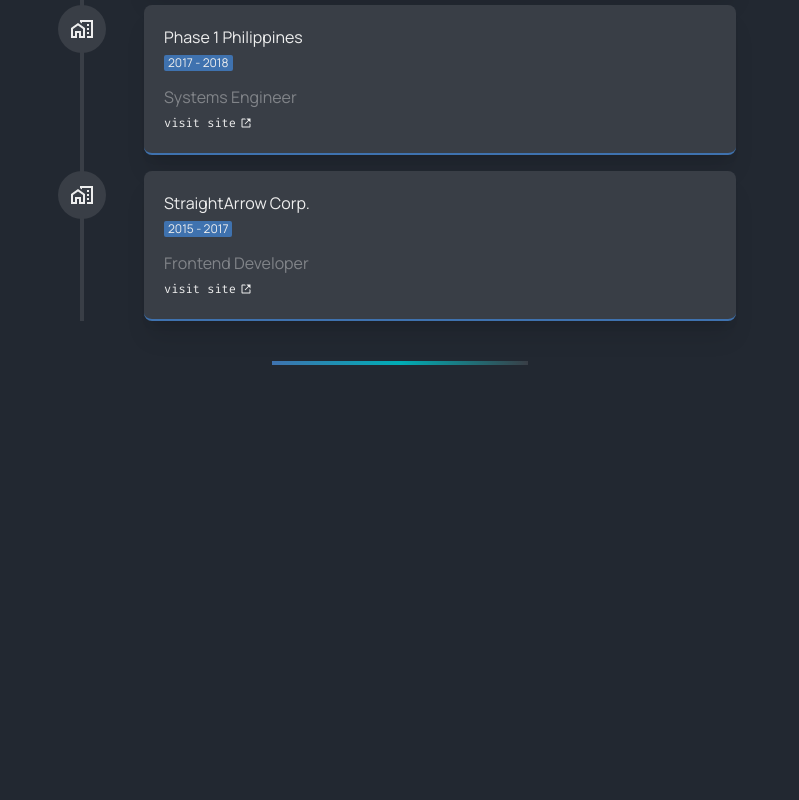
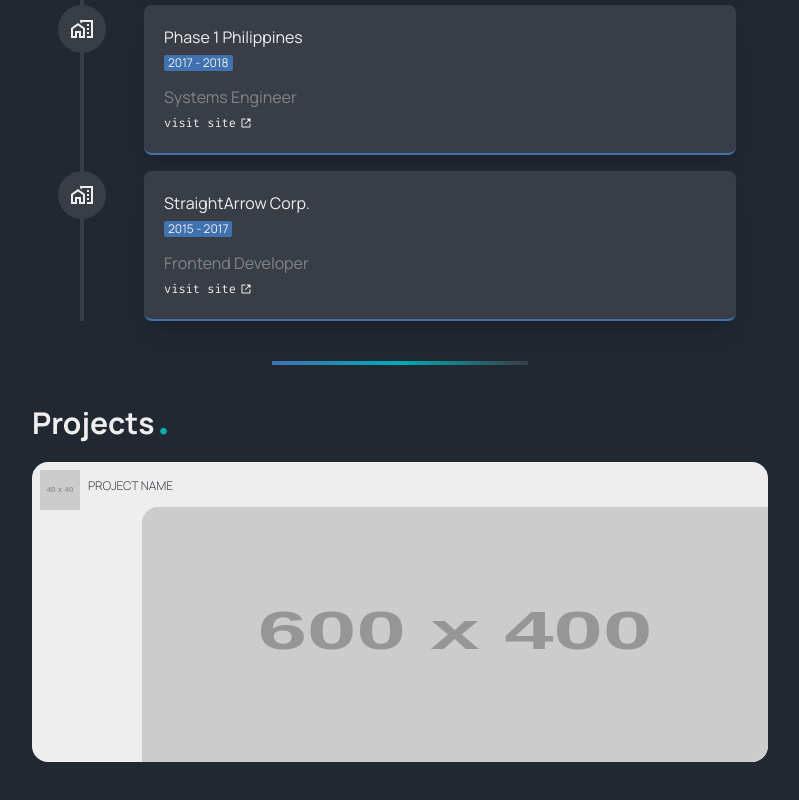
Before and after one commit to brynldrn/baeq-next-latest, a Next.js app: page / in a window 1280 px wide. Shown: the part 797-1597 px from the top of the page, without its empty margins (240-1039 px from the left). Before the commit the page ends 1202 px from the top, so only its background shows below. Built offline with nearby package versions, Linux system fonts and the light colour scheme.

Commit message:
feat(projects): initial working template

```diff
--- /dev/null
+++ b/app/components/Projects/Projects.tsx
@@ -0,0 +1,23 @@
+import Image from "next/image";
+
+export default function Projects() {
+  return (
+    <section id="projects" className="pb-20">
+      <h1 className='text-theme-white font-bold text-3xl'>Projects<span className='font-mono text-theme-light-blue'>.</span></h1>
+      <div className="flex w-full gap-4 flex-wrap mt-5">
+        <article className="relative min-h-[300px] flex w-full overflow-hidden rounded-2xl bg-theme-white">
+          <span className="block text-theme-gray ml-14 pt-4 font-light uppercase text-xs">Project Name</span>
+          {/* site logo */}
+          <div className="absolute top-2 left-2">
+            <Image src="https://dummyimage.com/40x40/000/000000" alt="Project Image" width={40} height={40}  />
+          </div>
+
+          {/* main image */}
+          <div className="absolute w-[85%] h-[85%] bottom-0 right-0 rounded-tl-2xl overflow-hidden rounded-br-2xl">
+            <Image src="https://dummyimage.com/600x400/000/000000" alt="Project Image" fill  />
+          </div>
+        </article>
+      </div>
+    </section>
+  )
+}
--- a/app/page.tsx
+++ b/app/page.tsx
@@ -1,5 +1,6 @@
 import { Fira_Code, Manrope } from 'next/font/google'
 import Header from './components/Header'
+import Projects from './components/Projects/Projects'
 import Separator from './components/Separator/Separator'
 import Timeline from './components/Timeline/Timeline'
 
@@ -30,6 +31,9 @@
 
         {/* separator component */}
         <Separator />
+
+        {/* Projects component */}
+        <Projects />
       </div>
     </main>
   )
--- a/next.config.js
+++ b/next.config.js
@@ -3,6 +3,9 @@
   experimental: {
     appDir: true,
   },
+  images: {
+    domains: ['dummyimage.com']
+  }
 }
 
 module.exports = nextConfig
```
Also changed, not shown: app/components/Projects/Projects.module.css (added).
